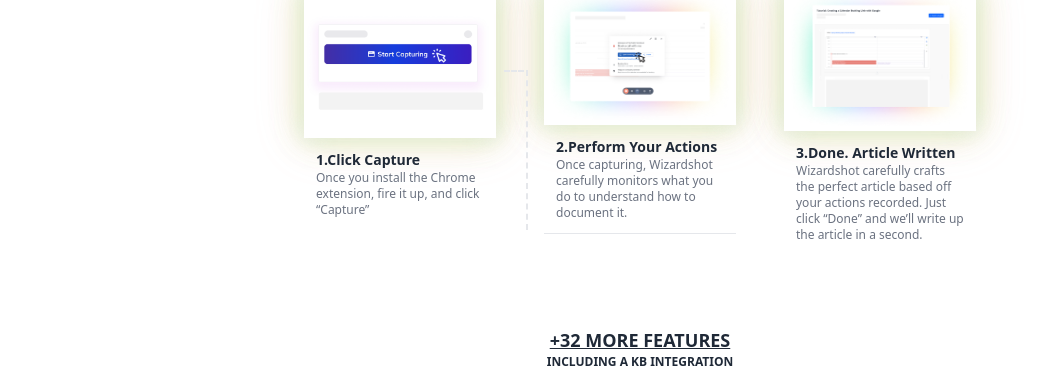
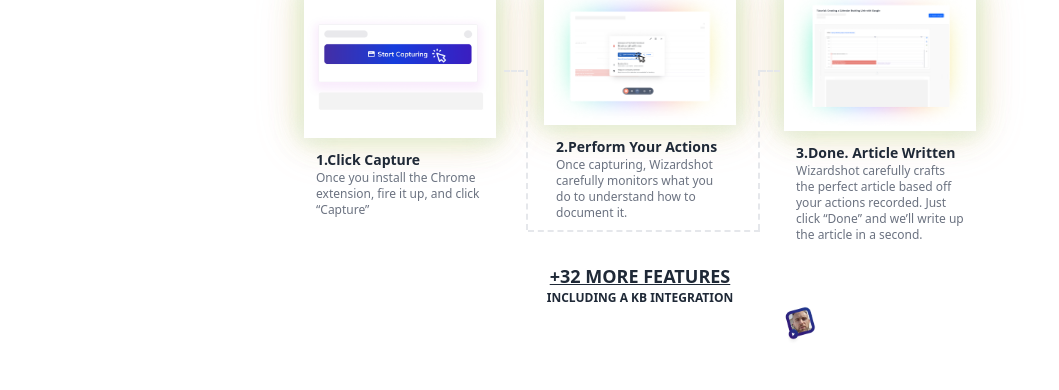
Before and after one commit to zewdu444/Helpjuice_test, a Next.js app: page / in a window 1280 px wide. Shown: the part 1477-1867 px from the top of the page, without its empty margins (0-1059 px from the left). Built offline with nearby package versions, Linux system fonts and the light colour scheme.

Commit message:
Add float image in more features

```diff
--- a/src/app/components/ActionCard.js
+++ b/src/app/components/ActionCard.js
@@ -30,8 +30,13 @@
                       click “Capture”
                     </p>
                   </div>
+                  <div className="hidden sm:block relative ">
                     <hr className=" h-8 border-t-[2px] border-dashed relative w-5 bottom-40 left-[12.5rem]" />
-                  <hr class="h-8 border-t-[2px] border-dashed relative w-[10rem] bottom-[8rem] left-[8rem] transform rotate-90" />
+                    <hr className="h-8 border-t-[2px] border-dashed relative w-[10rem] bottom-[8rem] left-[8rem] transform rotate-90" />
+                    <hr className="h-8 border-t-[2px] border-dashed relative w-[14.5rem] bottom-[4rem] left-[14rem] " />
+                    <hr className="h-8 border-t-[2px] border-dashed relative w-[10rem] bottom-[12rem] left-[22.5rem] transform rotate-90" />
+                    <hr className=" h-8 border-t-[2px] border-dashed relative w-5 bottom-[18rem] left-[28.5rem]" />
+                  </div>
                 </div>
 
                 <div className="group flex flex-col  bg-white  dark:bg-slate-900 dark:border-gray-700 dark:shadow-slate-700/[.7]">
@@ -49,7 +54,6 @@
                       to understand how to document it.
                     </p>
                   </div>
-                  <hr />
                 </div>
 
                 <div className="group flex flex-col  bg-white  dark:bg-slate-900 dark:border-gray-700 dark:shadow-slate-700/[.7]">
@@ -71,6 +75,7 @@
                 </div>
               </div>
             </div>
+            <div className="sm:block relative  sm:bottom-[10rem]">
               <div className="max-w-2xl justify-center items-center flex flex-col">
                 <h2 className="font-semibold text-gray-800 text-lg dark:text-gray-200 max-w-[240px] text-center underline">
                   +32 MORE FEATURES
@@ -78,6 +83,13 @@
                 <h4 className="font-semibold text-gray-800 text-xs dark:text-gray-200 max-w-[280px] text-center">
                   INCLUDING A KB INTEGRATION
                 </h4>
+              </div>
+              <div>
+                <img
+                  src="/cardpic.png"
+                  className="relative sm:left-[30rem] left-[16rem] w-8"
+                />
+              </div>
             </div>
           </div>
         </div>
```
Also changed, not shown: public/cardpic.png (added). Lines whose indentation alone changed are shown as unchanged.
